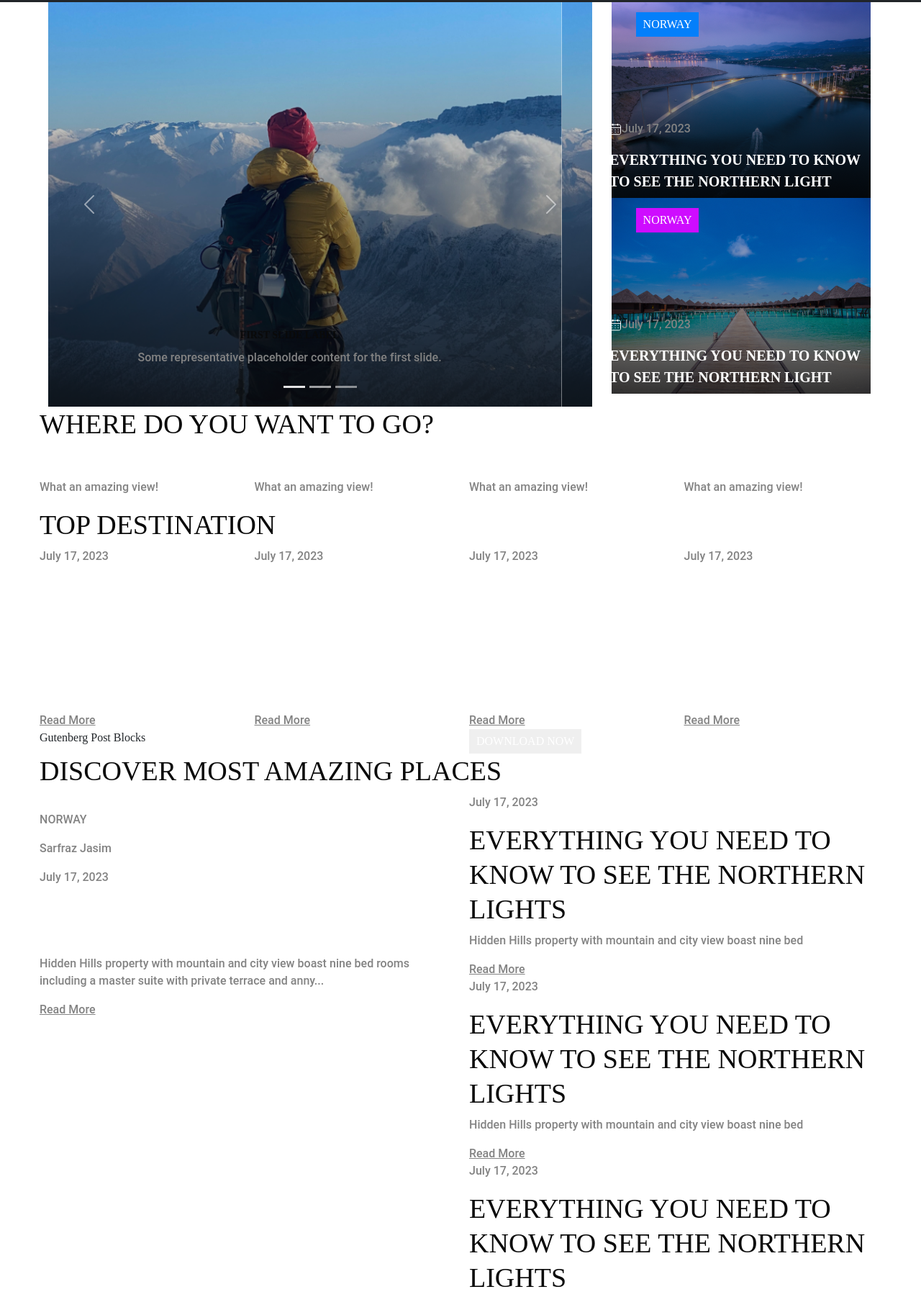
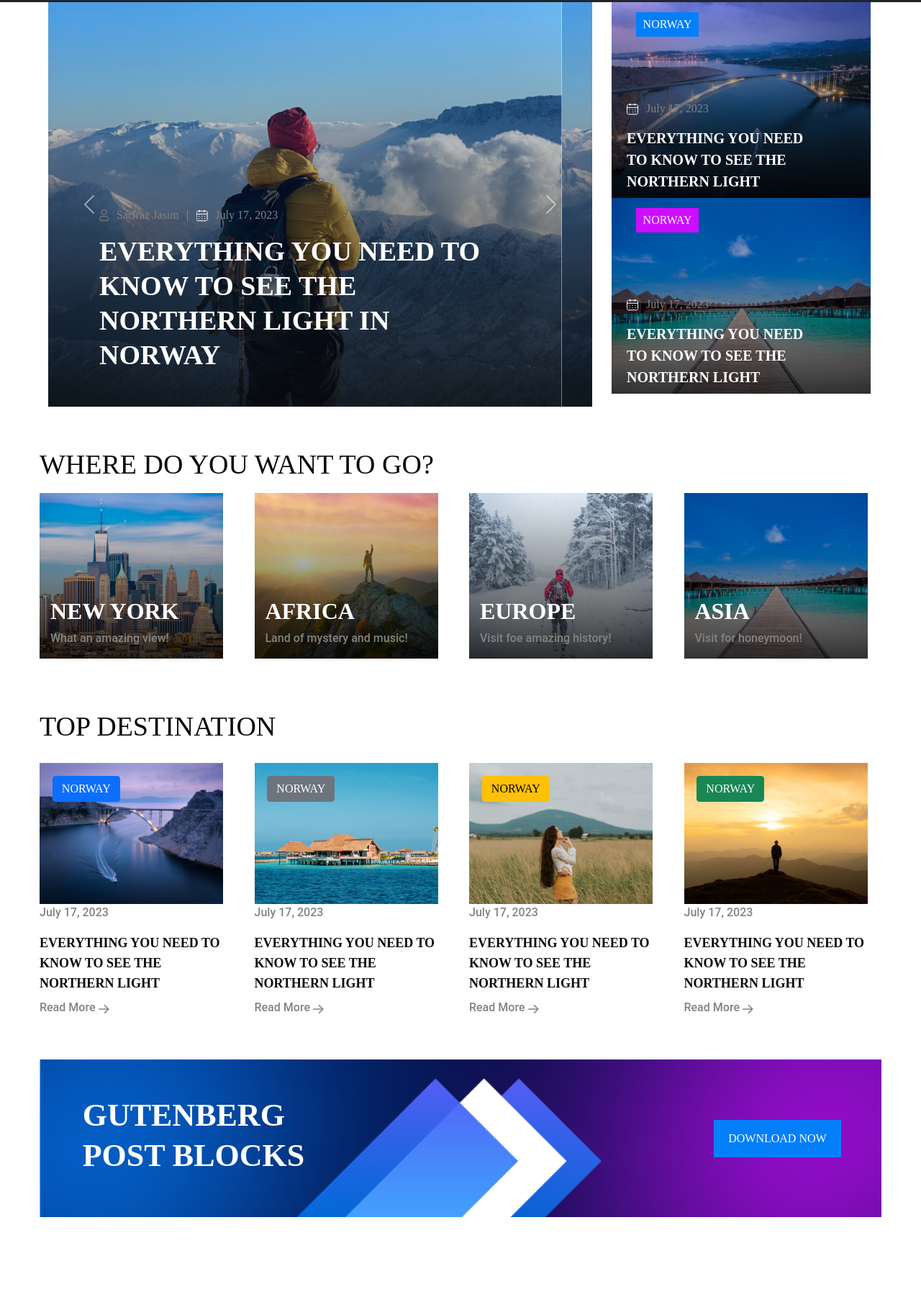
Before and after one commit to owadud/triptalk, a plain HTML site: page index.html in a window 1280 px wide. Shown: the part 195-1997 px from the top of the page at 72% size. Drawn offline with nearby package versions, Linux system fonts and the light colour scheme.

Commit message:
up to block section

```diff
--- a/index.html
+++ b/index.html
@@ -90,40 +90,39 @@
         </header>
     </section>
 
-    <!-- ======================Hero Section======================== -->
+    <!-- ======================Hero Section and slider======================== -->
 
     <section id="hero-section">
         <div class="container row d-flex">
             <div class="col-8">
                 <div id="carouselExampleCaptions" class="carousel slide" data-bs-ride="carousel">
-                    <div class="carousel-indicators">
-                        <button type="button" data-bs-target="#carouselExampleCaptions" data-bs-slide-to="0"
-                            class="active" aria-current="true" aria-label="Slide 1"></button>
-                        <button type="button" data-bs-target="#carouselExampleCaptions" data-bs-slide-to="1"
-                            aria-label="Slide 2"></button>
-                        <button type="button" data-bs-target="#carouselExampleCaptions" data-bs-slide-to="2"
-                            aria-label="Slide 3"></button>
-                    </div>
+
                     <div class="carousel-inner">
                         <div class="carousel-item active">
                             <img src="images/slider.png" class="d-block w-100" alt="...">
                             <div class="carousel-caption d-none d-md-block">
-                                <h5>First slide label</h5>
-                                <p>Some representative placeholder content for the first slide.</p>
+                                <p><img src="/images/user.png" alt=""><span>Sarfraz Jasim</span><strong>|</strong> <img src="/images/date.svg" alt=""><span>July 17, 2023</span></p>
+                                <h5>Everything You Need To Know
+                                    To See The Northern Light In Norway</h5>
+
                             </div>
                         </div>
                         <div class="carousel-item">
                             <img src="images/slider.png" class="d-block w-100" alt="...">
                             <div class="carousel-caption d-none d-md-block">
-                                <h5>Second slide label</h5>
-                                <p>Some representative placeholder content for the second slide.</p>
+                                <p><img src="/images/user.png" alt=""><span>Sarfraz Jasim</span> <strong>|</strong> <img src="/images/date.svg" alt=""><span>July 17, 2023</span></p>
+                                <h5>Everything You Need To Know
+                                    To See The Northern Light In Norway</h5>
+
                             </div>
                         </div>
                         <div class="carousel-item">
                             <img src="images/slider.png" class="d-block w-100" alt="...">
                             <div class="carousel-caption d-none d-md-block">
-                                <h5>Third slide label</h5>
-                                <p>Some representative placeholder content for the third slide.</p>
+                                <p><img src="/images/user.png" alt=""><span>Sarfraz Jasim</span> <strong>|</strong> <img src="/images/date.svg" alt=""><span>July 17, 2023</span></p>
+                                <h5>Everything You Need To Know
+                                    To See The Northern Light In Norway</h5>
+
                             </div>
                         </div>
                     </div>
@@ -144,7 +143,7 @@
                 <div class="norway-one">
                     <button>Norway</button>
                   <div class="northern">
-                    <p><img src="/images/date.svg" alt="">July 17, 2023</p>
+                    <p><img src="/images/date.svg" alt=""><span>July 17, 2023</span></p>
                     <h3>Everything You Need To Know
                         To See The Northern Light</h3>
                   </div>
@@ -152,7 +151,7 @@
                 <div class="norway-two">
                     <button>Norway</button>
                     <div class="northern">
-                        <p><img src="/images/date.svg" alt="">July 17, 2023</p>
+                        <p><img src="/images/date.svg" alt=""><span>July 17, 2023</span></p>
                         <h3>Everything You Need To Know
                             To See The Northern Light</h3>
                     </div>
@@ -169,25 +168,37 @@
     <section>
         <div class="container want-to-go">
             <h1>Where Do You Want To Go?</h1>
-            <div class="row">
-                <div class="col-3">
-                    <h2>New York</h2>
+            <div class="row mt-3">
+                <div class="col-3 position-relative">
+                    <img src="images/newyork.png" alt="">
+                    <div class="position-absolute where">
+                        <h2>New York</h2>
                     <p>What an amazing view!</p>
+                    </div>
                 </div>
 
-                <div class="col-3">
-                    <h2>New York</h2>
-                    <p>What an amazing view!</p>
+                <div class="col-3 position-relative">
+                    <img src="images/africa.png" alt="">
+                    <div class="position-absolute where">
+                        <h2>Africa</h2>
+                    <p>Land of mystery and music!</p>
+                    </div>
                 </div>
 
-                <div class="col-3">
-                    <h2>New York</h2>
-                    <p>What an amazing view!</p>
+                <div class="col-3 position-relative">
+                     <img src="images/europe.png" alt="">
+                    <div class="position-absolute where">
+                        <h2>Europe</h2>
+                    <p>Visit foe amazing history!</p>
+                    </div>
                 </div>
 
-                <div class="col-3">
-                    <h2>New York</h2>
-                    <p>What an amazing view!</p>
+                <div class="col-3 position-relative">
+                    <img src="images/asia.png" alt="">
+                    <div class="position-absolute where">
+                        <h2>Asia</h2>
+                    <p>Visit for honeymoon!</p>
+                    </div>
                 </div>
 
             </div>
@@ -202,36 +213,48 @@
 
             <div class="row">
 
-                <div class="col-3">
+                <div class="col-3 position-relative">
+                    <img src="/images/top-destination.png" alt="">
+                    <div class="position-absolute destination">
+                        <button class="btn btn-primary">Norway</button>
+                    </div>
+                    <p>July 17, 2023</p>
+                    <h4>Everything You Need To Know To See The Northern Light</h4>
 
-                    <p>July 17, 2023</p>
-                    <h2>Everything You Need To Know To See The Northern Light</h2>
-
-                    <a href="">Read More</a>
+                     <a href="">Read More <span><img src="images/arrow.png" alt=""></span></a>
 
                 </div>
-                <div class="col-3">
+                <div class="col-3 position-relative">
+                    <img src="/images/top-destination2.png" alt="">
+                    <div class="position-absolute destination">
+                        <button class="btn btn-secondary">Norway</button>
+                    </div>
+                    <p>July 17, 2023</p>
+                    <h4>Everything You Need To Know To See The Northern Light</h4>
 
-                    <p>July 17, 2023</p>
-                    <h2>Everything You Need To Know To See The Northern Light</h2>
-
-                    <a href="">Read More</a>
+                     <a href="">Read More <span><img src="images/arrow.png" alt=""></span></a>
 
                 </div>
-                <div class="col-3">
+                <div class="col-3 position-relative">
+                    <img src="/images/top-destination3.png" alt="">
+                    <div class="position-absolute destination">
+                        <button class="btn btn-warning">Norway</button>
+                    </div>
+                    <p>July 17, 2023</p>
+                    <h4>Everything You Need To Know To See The Northern Light</h4>
 
-                    <p>July 17, 2023</p>
-                    <h2>Everything You Need To Know To See The Northern Light</h2>
-
-                    <a href="">Read More</a>
+                    <a href="">Read More <span><img src="images/arrow.png" alt=""></span></a>
 
                 </div>
-                <div class="col-3">
+                <div class="col-3 position-relative">
+                    <img src="/images/top-destination4.png" alt="">
+                    <div class="position-absolute destination">
+                        <button class="btn btn-success">Norway</button>
+                    </div>
+                    <p>July 17, 2023</p>
+                    <h4>Everything You Need To Know To See The Northern Light</h4>
 
-                    <p>July 17, 2023</p>
-                    <h2>Everything You Need To Know To See The Northern Light</h2>
-
-                    <a href="">Read More</a>
+                    <a href="">Read More <span><img src="images/arrow.png" alt=""></span></a>
 
                 </div>
             </div>
@@ -241,13 +264,16 @@
 
     <!-- =========================Gutenberg block post================== -->
 
-    <section>
+    <section class="post-block-section">
         <div class="container">
-            <div class="row">
-                <div class="col-6">Gutenberg
-                    Post Blocks</div>
-                <div class="col-6">
-                    <button>Download Now</button>
+            <div class="row position-relative">
+                <img src="/images/post-block.png" alt="">
+                <div class="position-absolute Gutenberg col-12 d-flex">
+                    <div class="col-9"><h2>Gutenberg<br>
+                        Post Blocks</h2></div>
+                    <div class="col-3 download">
+                        <button>Download Now</button>
+                    </div>
                 </div>
             </div>
         </div>
@@ -271,7 +297,7 @@
                             To See The Northern Lights</h2>
                         <p>Hidden Hills property with mountain and city view boast nine bed
                             rooms including a master suite with private terrace and anny...</p>
-                        <a href="">Read More</a>
+                         <a href="">Read More <span><img src="images/arrow.png" alt=""></span></a>
                     </div>
                 </div>
                 <div class="col-6">
@@ -284,7 +310,7 @@
                             <h1>Everything You Need To Know
                                 To See The Northern LightS</h1>
                             <p>Hidden Hills property with mountain and city view boast nine bed</p>
-                            <a href="">Read More</a>
+                             <a href="">Read More <span><img src="images/arrow.png" alt=""></span></a>
                         </div>
 
                     </div>
@@ -297,7 +323,7 @@
                             <h1>Everything You Need To Know
                                 To See The Northern LightS</h1>
                             <p>Hidden Hills property with mountain and city view boast nine bed</p>
-                            <a href="">Read More</a>
+                             <a href="">Read More <span><img src="images/arrow.png" alt=""></span></a>
                         </div>
 
                     </div>
@@ -310,7 +336,7 @@
                             <h1>Everything You Need To Know
                                 To See The Northern LightS</h1>
                             <p>Hidden Hills property with mountain and city view boast nine bed</p>
-                            <a href="">Read More</a>
+                             <a href="">Read More <span><img src="images/arrow.png" alt=""></span></a>
                         </div>
 
                     </div>
@@ -338,7 +364,7 @@
                             Northern Lights In Nosey Sky</h2>
                         <p>Hidden Hills property with mountain and city view boast nine bed rooms including a master
                             suite with private terrace and anny Hills property with mountain.</p>
-                        <a href="">Read More</a>
+                         <a href="">Read More <span><img src="images/arrow.png" alt=""></span></a>
                     </div>
 
                     <hr>
@@ -356,7 +382,7 @@
                                         Northern Lights In Nosey Sky</h2>
                                     <p>Hidden Hills property with mountain and city view boast nine bed rooms including
                                     </p>
-                                    <a href="">Read More</a>
+                                     <a href="">Read More <span><img src="images/arrow.png" alt=""></span></a>
                                 </div>
 
                             </div>
@@ -376,7 +402,7 @@
                                         Northern Lights In Nosey Sky</h2>
                                     <p>Hidden Hills property with mountain and city view boast nine bed rooms including
                                     </p>
-                                    <a href="">Read More</a>
+                                     <a href="">Read More <span><img src="images/arrow.png" alt=""></span></a>
                                 </div>
 
                             </div>
@@ -398,7 +424,7 @@
                                         Northern Lights In Nosey Sky</h2>
                                     <p>Hidden Hills property with mountain and city view boast nine bed rooms including
                                     </p>
-                                    <a href="">Read More</a>
+                                     <a href="">Read More <span><img src="images/arrow.png" alt=""></span></a>
                                 </div>
 
                             </div>
@@ -418,7 +444,7 @@
                                         Northern Lights In Nosey Sky</h2>
                                     <p>Hidden Hills property with mountain and city view boast nine bed rooms including
                                     </p>
-                                    <a href="">Read More</a>
+                                     <a href="">Read More <span><img src="images/arrow.png" alt=""></span></a>
                                 </div>
 
                             </div>
@@ -542,14 +568,14 @@
                 <div class="row">
                     <div class="col-4 trip-talk">
                         <img src="/images/TripTalk.png" alt="TripTalk">
-                        <p>With grand cities, plenty of opportunities for adventure and some of the best hiking...</p>
-                        <p>Lorem Ipsum is simply dummy text of the printing and typesetting industry. Lorem Ipsum has been the industry's.</p>
+                        <p class="mt-5">With grand cities, plenty of opportunities for adventure and some of the best hiking...</p>
+                        <p class="mt-3">Lorem Ipsum is simply dummy text of the printing and typesetting industry. Lorem Ipsum has been the industry's.</p>
 
                     </div>
-                    <div class="col-2">
+                    <div class="col-2 quick-link">
                         <h3>Quick link</h3>
                         <hr>
-                        <ul>
+                        <ul class="mt-5">
                             <li>Home</li>
                             <li>Categories</li>
                             <li>DESTINATION</li>
@@ -561,18 +587,19 @@
                     <div class="col-4">
                         <h3>Popular post</h3>
                         <hr>
-                        <div class="d-flex">
+                        <div class="d-flex mt-5">
                             <img src="images/popular-post.png" alt="">
-                            <div>
-                                <p><img src="images/user.png" alt="">Sarfraz Jasim</p>
-                                <h5>Everything You Need To
+                            <div class="ms-3">
+                                <p class="d-flex align-center"><img class="me-2" src="images/user.png" alt="">Sarfraz Jasim</p>
+                                <h5 >Everything You Need To
                                     Know To See The Northern Lights In Nosey Sky</h5>
                             </div>
                         </div>
+                        <hr>
                         <div class="d-flex">
                             <img src="images/popular-post-two.png" alt="">
-                            <div>
-                                <p><img src="images/user.png" alt="">Sarfraz Jasim</p>
+                            <div class="ms-3">
+                                <p class="d-flex align-center"><img class="me-2" src="images/user.png" alt="">Sarfraz Jasim</p>
                                 <h5>Everything You Need To
                                     Know To See The Northern Lights In Nosey Sky</h5>
                             </div>
@@ -581,15 +608,23 @@
                     <div class="col-2">
                         <h3>Most read</h3>
                         <hr>
-                        <p><img src="images/user.png" alt="">Sarfraz Jasim</p>
+                       <div class="mt-5 most-read">
+                        <p class="d-flex align-center"><img class="me-2" src="images/user.png" alt="">Sarfraz Jasim</p>
+                             <h5>Everything You Need To
+                            Know To See The Northern Lights In Nosey Sky</h5>
+                       </div>
+                       <hr>
+                       <div>
+                        <p class="d-flex align-center"><img class="me-2" src="images/user.png" alt="">Sarfraz Jasim</p>
                         <h5>Everything You Need To
                             Know To See The Northern Lights In Nosey Sky</h5>
+                       </div>
                     </div>
 
                 </div>
                 <hr>
 
-                <div class="row">
+                <div class="row subscribe">
                     <div class="col-6">
                         <h2>SUBSCRIBE FOR DAILY UPDATE</h2>
                         <p>No scam. Only important daily, weekly, and monthly update.</p>
@@ -604,13 +639,13 @@
                 </div>
                 <hr>
 
-                <div class="row">
-                    <div class="col-6">
+                <div class="row copyright">
+                    <div class="col-9">
                         <p>Copyright © 2023 | Designed By <a href="">WPXPO</a></p>
                     </div>
-                    <div class="col-6">
+                    <div class="col-3">
                         <ul class="d-flex">
-                            <li>Follow Us</li>
+                            <li class="pt-1">Follow Us</li>
                             <li><img src="images/ic_baseline-facebook.png" alt=""></li>
                             <li><img src="images/mdi_instagram.png" alt=""></li>
                             <li><img src="images/simple-icons_threads.png" alt=""></li>
--- a/style.css
+++ b/style.css
@@ -2,7 +2,9 @@
     font-family: Oswald;
 
 }
-
+ol, ul {
+    padding-left: 0rem;
+}
 :root {
     --black: #0A0A0A;
     --gray:#838383;
@@ -26,7 +28,10 @@ p,a{
     font-weight: 500;
     line-height: 24px;
     letter-spacing: 0.016px;
+    text-decoration: none;
+
 }
+
 h1{
     font-size: 38px;
     color: var(--black);
@@ -154,9 +159,97 @@ footer hr{
 }
 .footer h5{
     color: #fff;
+    width: 168px;
 }
 .footer li{
     color: #fff;
     list-style: none;
     text-transform: uppercase;
+    margin-bottom: 10px;
 }
+.most-read{
+    margin-bottom: 1.5rem;
+}
+.subscribe{
+    margin: 56px 0px;
+}
+.footer .form-control{
+    padding: 16px;
+}
+.copyright{
+    margin-top: 48px;
+}
+.copyright p>a{
+    color:#047FFA ;
+}
+.copyright li{
+    margin-right: 10px;
+}
+
+/* hero section */
+
+.northern{
+    margin-left: 24px;
+    width:263px;
+}
+.northern span{
+    margin-left: 10px;
+}
+.northern p,.carousel-caption p{
+    line-height: 20px;
+    display: flex;
+    align-items:center;
+}
+.carousel-caption{
+    text-align:left;
+}
+.carousel-caption h5{
+    font-size:38px;
+    color: #fff;
+    line-height:48px;
+}
+.carousel-caption span{
+    margin-left: 10px;
+}
+.carousel-caption strong{
+    margin: 0px 10px;
+}
+
+/* want to go */
+.where{
+    bottom:0px;
+    margin-left: 5%;
+}
+.want-to-go{
+    margin-top: 56px;
+}
+.top-destination h1{
+    margin: 70px 0px 27px 0px;
+}
+.destination{
+    top: 5%;
+    left: 10%;
+}
+/* Gutenberg block post */
+
+.Gutenberg{
+  top: 50%;
+  left: 55%;
+  transform: translate(-50%, -50%);
+}
+.Gutenberg h2{
+    font-size:44px;
+    line-height: 56px;
+}
+.download{
+    display: flex;
+    align-items: center;
+
+}
+.download button{
+    background: #047FFA;
+    padding: 14px 20px;
+}
+.post-block-section{
+    margin: 60px 0 150px 0;
+}
```
Also changed, not shown: images/africa.png (added), images/arrow.png (added), images/asia.png (added), images/europe.png (added), images/newyork.png (added), images/post-block.png (added), images/top-destination.png (added), images/top-destination2.png (added), images/top-destination3.png (added), images/top-destination4.png (added).
